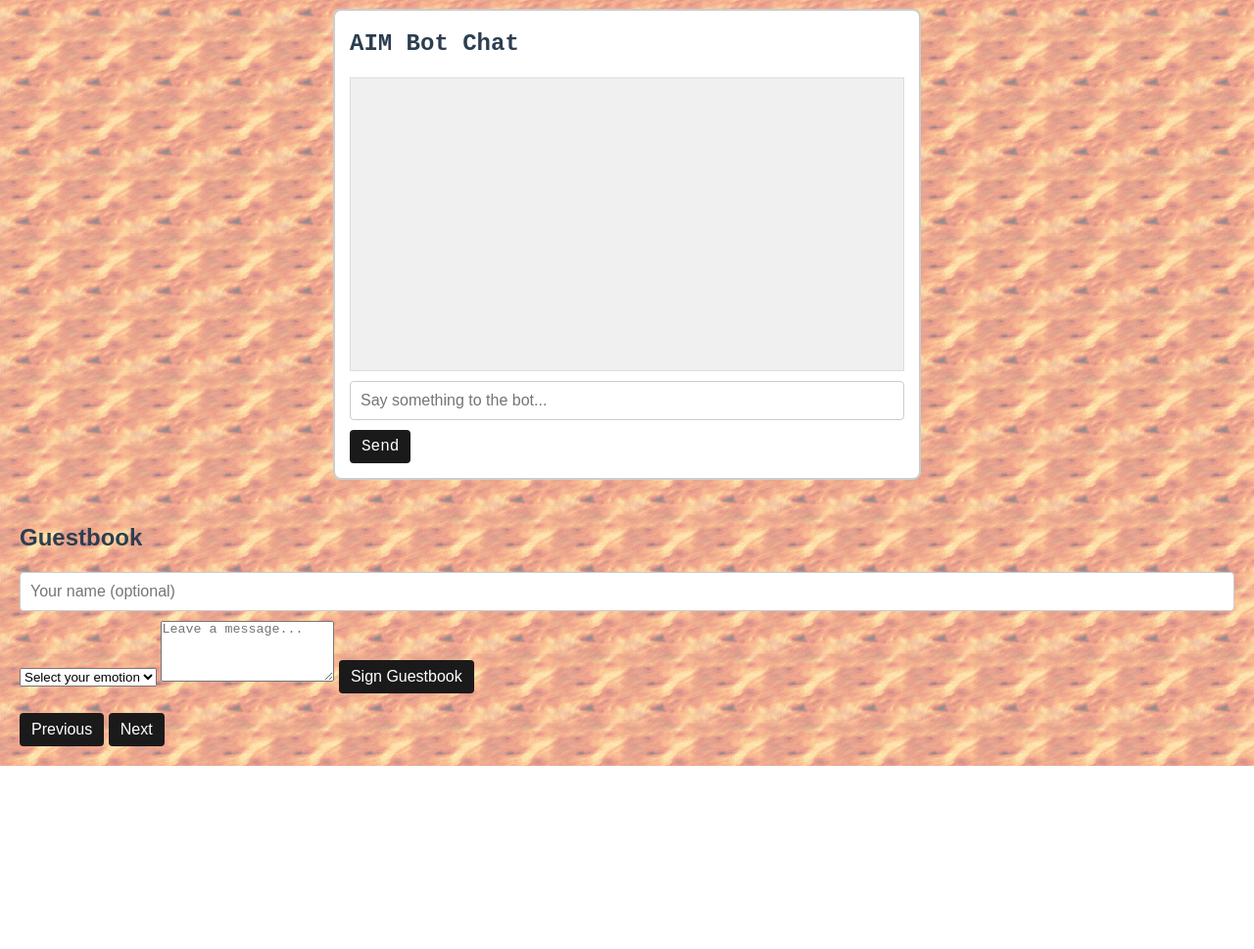
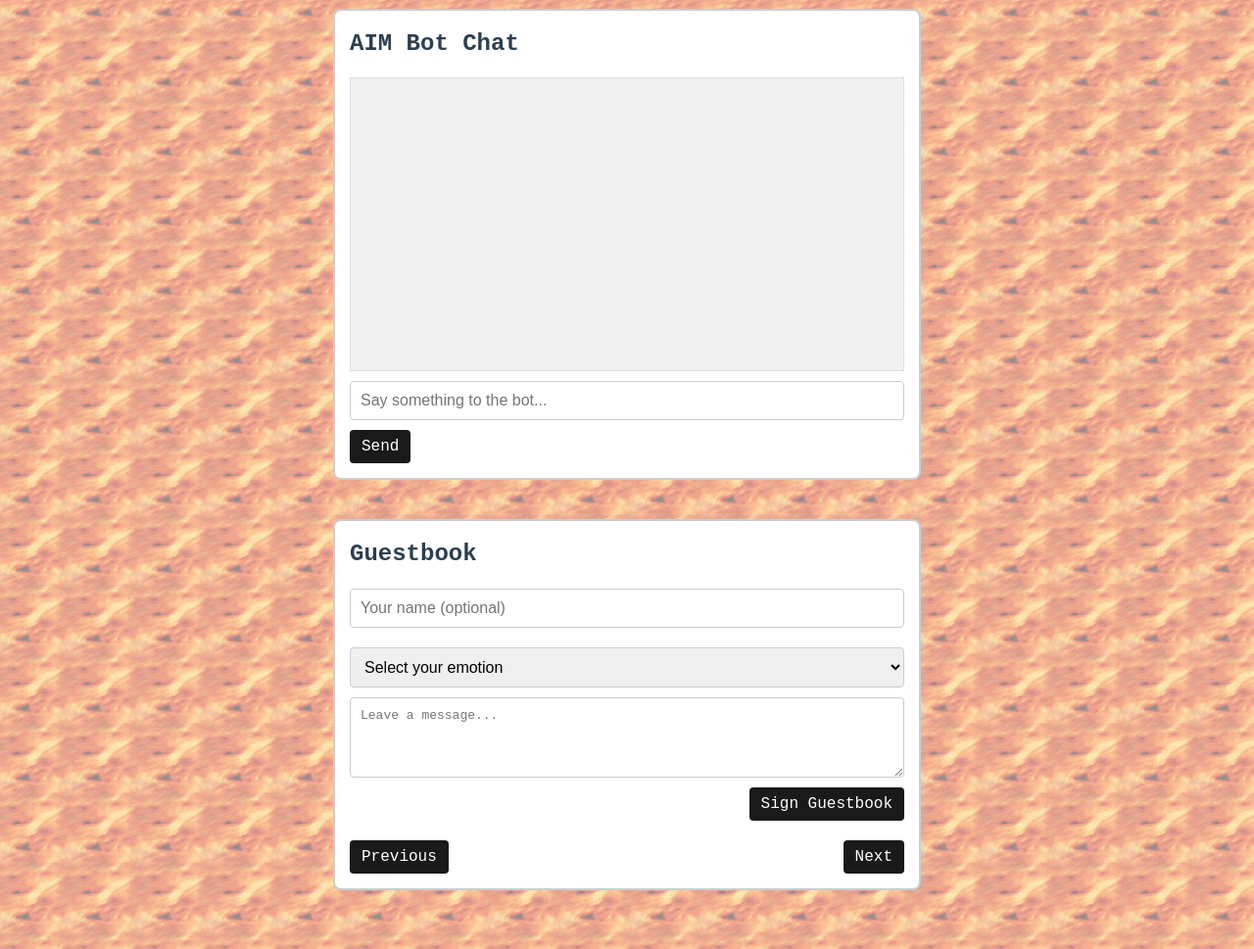
Before and after one commit to PMCrawford/PMCrawford.github.io, a website built with Vite: page index.html in a window 1280 px wide. Shown: the part 470-1439 px from the top of the page at 98% size. Before the commit the page ends 1252 px from the top, so only its background shows below. Built offline with nearby package versions, Linux system fonts and the light colour scheme; some packages are replaced by stand-ins of ours; no server answers; the database is empty.

Commit message:
guestbook spacing

```diff
--- a/style.css
+++ b/style.css
@@ -116,3 +116,49 @@ button {
 button:hover {
   background-color: #333;
 }
+
+.guestbook {
+  max-width: 600px;
+  margin: 40px auto;
+  background: #fff;
+  border: 2px solid #ccc;
+  border-radius: 8px;
+  padding: 15px;
+  font-family: "Courier New", monospace;
+}
+
+.guestbook form {
+  display: flex;
+  flex-direction: column;
+  gap: 10px;
+}
+
+.guestbook input,
+.guestbook select,
+.guestbook textarea {
+  padding: 10px;
+  font-size: 1em;
+  border: 1px solid #ccc;
+  border-radius: 4px;
+}
+
+.guestbook button {
+  align-self: flex-end;
+  padding: 8px 12px;
+  font-size: 1em;
+  background-color: #1a1a1a;
+  color: white;
+  border: none;
+  border-radius: 4px;
+  cursor: pointer;
+}
+
+.guestbook button:hover {
+  background-color: #333;
+}
+
+.pagination {
+  display: flex;
+  justify-content: space-between;
+  margin-top: 10px;
+}
```
